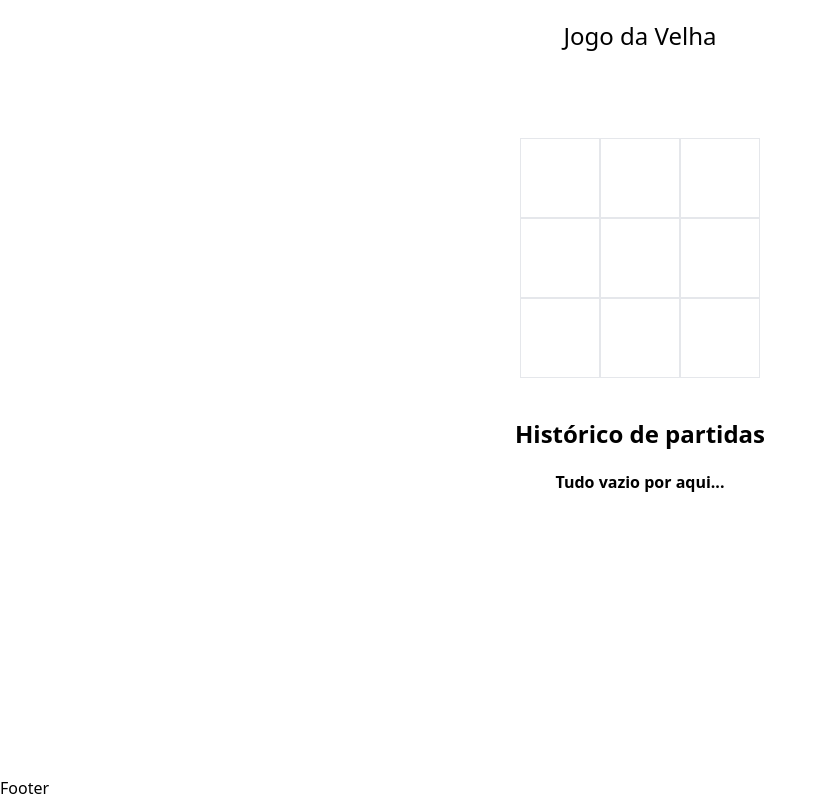
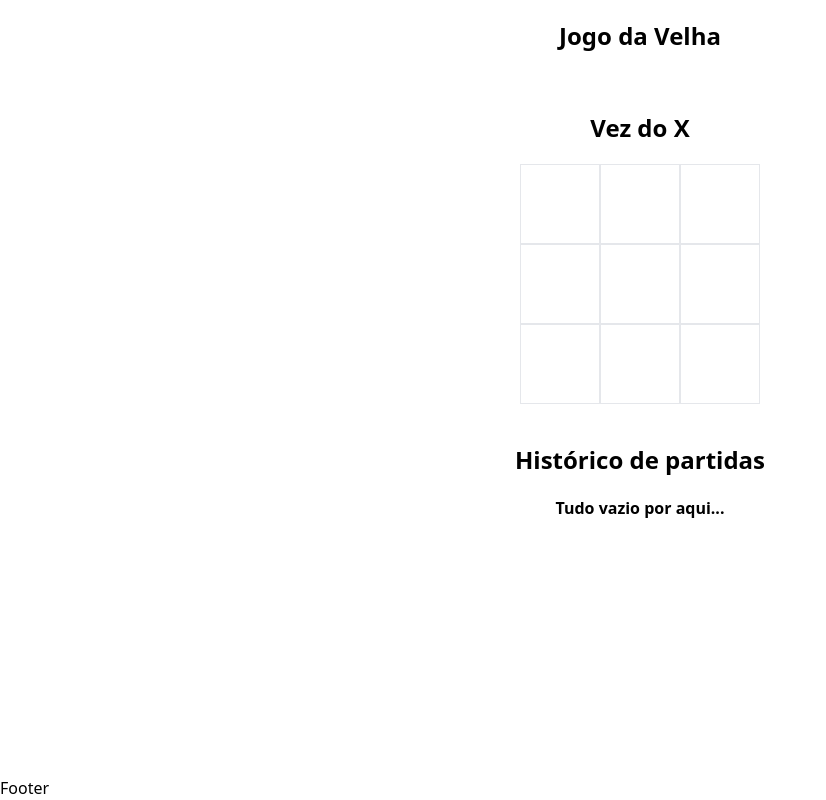
Before and after one commit to Leckller/jogoDaVeia, a React (Vite) app: page / in a window 1280 px wide. Shown: the whole page, without its empty margins (0-826 px from the left). Built offline with nearby package versions, Linux system fonts and the light colour scheme.

Commit message:
feat: enfeitando o pavão com intersection observer

```diff
--- a/src/components/Home/Box.tsx
+++ b/src/components/Home/Box.tsx
@@ -3,11 +3,11 @@ import { play } from '../../redux/Reducers/Velha';
 
 function Box({ index }: { index: number }) {
   const dispatch = useAppDispatch();
-  const { boxes } = useAppSelector((s) => s.Velha);
+  const { boxes, disable } = useAppSelector((s) => s.Velha);
   return (
     <button
       className="border size-20"
-      disabled={ boxes[index] !== null }
+      disabled={ boxes[index] !== null || disable }
       onClick={ () => { dispatch(play(index)); } }
     >
       <p className="text-2xl font-extrabold">
--- a/src/components/Home/Game.tsx
+++ b/src/components/Home/Game.tsx
@@ -1,14 +1,30 @@
 import Box from './Box';
-import { useAppSelector } from '../../hooks/reduxHooks';
+import { useAppDispatch, useAppSelector } from '../../hooks/reduxHooks';
+import { reiniciar } from '../../redux/Reducers/Velha';
 
 function Game() {
-  const { boxes } = useAppSelector((s) => s.Velha);
-
+  const { boxes, status, disable } = useAppSelector((s) => s.Velha);
+  const dispatch = useAppDispatch();
   return (
-    <section className="grid grid-cols-3 grid-rows-3 w-60">
-      {boxes.map((_, i) => (
-        <Box index={ i } key={ i } />
-      ))}
+    <section className="flex flex-col gap-5">
+      <section>
+        <p className="text-2xl font-semibold text-center">
+          {status}
+        </p>
+      </section>
+      <section className="grid grid-cols-3 grid-rows-3 relative w-60">
+        {disable && (
+          <button
+            className="absolute w-full h-full"
+            onClick={ () => dispatch(reiniciar()) }
+          >
+            Reiniciar
+          </button>
+        )}
+        {boxes.map((_, i) => (
+          <Box index={ i } key={ i } />
+        ))}
+      </section>
     </section>
   );
 }
--- a/src/components/Home/History.tsx
+++ b/src/components/Home/History.tsx
@@ -1,10 +1,28 @@
+import { useEffect } from 'react';
 import { useAppSelector } from '../../hooks/reduxHooks';
 import HistoryBox from './HistoryBox';
 
 function History() {
   const { history } = useAppSelector((s) => s.Velha);
+  useEffect(() => {
+    const observer = new IntersectionObserver(([entry]) => {
+      entry.target.classList.add('blur');
+      if (entry.isIntersecting) {
+        entry.target.classList.remove('blur');
+      }
+    }, {
+      threshold: 0.9,
+    });
+    document.querySelectorAll('.history').forEach((element) => {
+      observer.observe(element);
+    });
+  }, []);
+
   return (
-    <section className="flex flex-row flex-wrap justify-center items-center gap-5 w-full">
+    <section
+      className="flex flex-row flex-wrap
+     justify-center items-center gap-5 w-[80%]"
+    >
 
       <section className="w-full flex flex-row justify-center items-center">
         <h2 className="text-2xl font-bold">Histórico de partidas</h2>
@@ -12,11 +30,12 @@ function History() {
 
       <section
         className="flex flex-col h-60 flex-wrap overflow-x-scroll
-        snap-x gap-10 pl-10 pr-10 carrossel"
+        snap-x gap-10 carrossel"
       >
         {history.length > 0 ? history.map((boxes, index) => (
           <article
-            className="w-60 grid grid-rows-3 grid-cols-3 snap-mandatory snap-center"
+            className="w-60 grid grid-rows-3 grid-cols-3 snap-mandatory history
+             snap-center"
             key={ index }
           >
             {boxes.map((box, i) => (
--- a/src/components/Home/HistoryBox.tsx
+++ b/src/components/Home/HistoryBox.tsx
@@ -1,6 +1,8 @@
 function HistoryBox({ content }: { content: null | string }) {
   return (
-    <article className="size-20 border flex justify-center items-center">
+    <article
+      className="size-20 border flex justify-center items-center"
+    >
       <p className="text-2xl font-extrabold">{content}</p>
     </article>
   );
--- a/src/components/Layout/Header.tsx
+++ b/src/components/Layout/Header.tsx
@@ -2,7 +2,7 @@ function Header() {
   return (
     <header>
       <h1
-        className="text-2xl flex justify-center w-full p-5"
+        className="text-2xl font-bold flex justify-center w-full p-5"
       >
         Jogo da Velha
       </h1>
--- a/src/index.css
+++ b/src/index.css
@@ -1,6 +1,10 @@
 @tailwind base;
 @tailwind components;
 @tailwind utilities;
+
+*{
+    transition: all;
+}
 
 .carrossel {
     scrollbar-width: none;
@@ -9,3 +13,6 @@
 .carrossel::-webkit-scrollbar {
     display: none;
 }
+.blur {
+    filter: blur(2px);
+}
--- a/src/redux/Reducers/Velha.ts
+++ b/src/redux/Reducers/Velha.ts
@@ -6,6 +6,8 @@ interface VelhaState {
   player: boolean,
   moves: number,
   history: (string | null)[][],
+  status: string,
+  disable: boolean,
 }
 
 const initialState: VelhaState = {
@@ -13,6 +15,8 @@ const initialState: VelhaState = {
   moves: 0,
   player: false,
   history: [],
+  status: 'Vez do X',
+  disable: false,
 };
 
 export const VelhaSlice = createSlice({
@@ -21,27 +25,35 @@ export const VelhaSlice = createSlice({
   reducers: {
     play(state, action: PayloadAction<number>) {
       state.boxes[+action.payload] = state.player ? 'X' : 'O';
+      state.status = state.player ? 'Vez do X' : 'Vez do O';
       state.moves++;
 
       if (calculateWinner(state.boxes)) {
+        state.disable = true;
         state.history.push(state.boxes);
+        state.status = state.player ? 'Vitoria do X' : 'Vitoria do O';
         state.boxes = initialState.boxes;
         state.moves = initialState.moves;
-        console.log(`Vitoria do jogador ${state.player ? 'X' : 'O'}`);
         return;
       }
 
       if (state.moves >= 9) {
+        state.disable = true;
+        state.history.push(state.boxes);
+        state.status = 'Velha!!';
         state.boxes = initialState.boxes;
         state.moves = initialState.moves;
-        console.log('Velha!');
         return;
       }
 
       state.player = !state.player;
     },
+    reiniciar(state) {
+      state.status = state.player ? 'Vez do X' : 'Vez do O';
+      state.disable = false;
+    },
   },
 });
 
-export const { play } = VelhaSlice.actions;
+export const { play, reiniciar } = VelhaSlice.actions;
 export default VelhaSlice.reducer;
```
